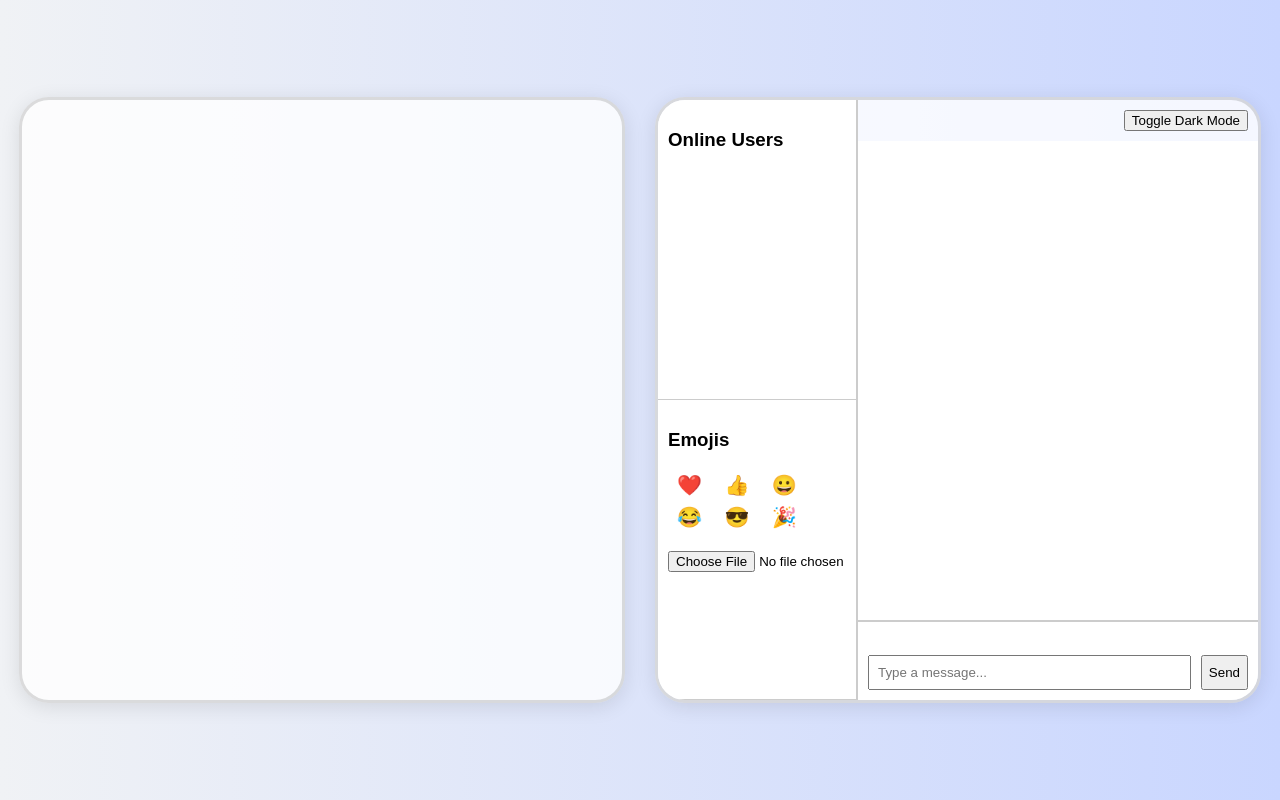
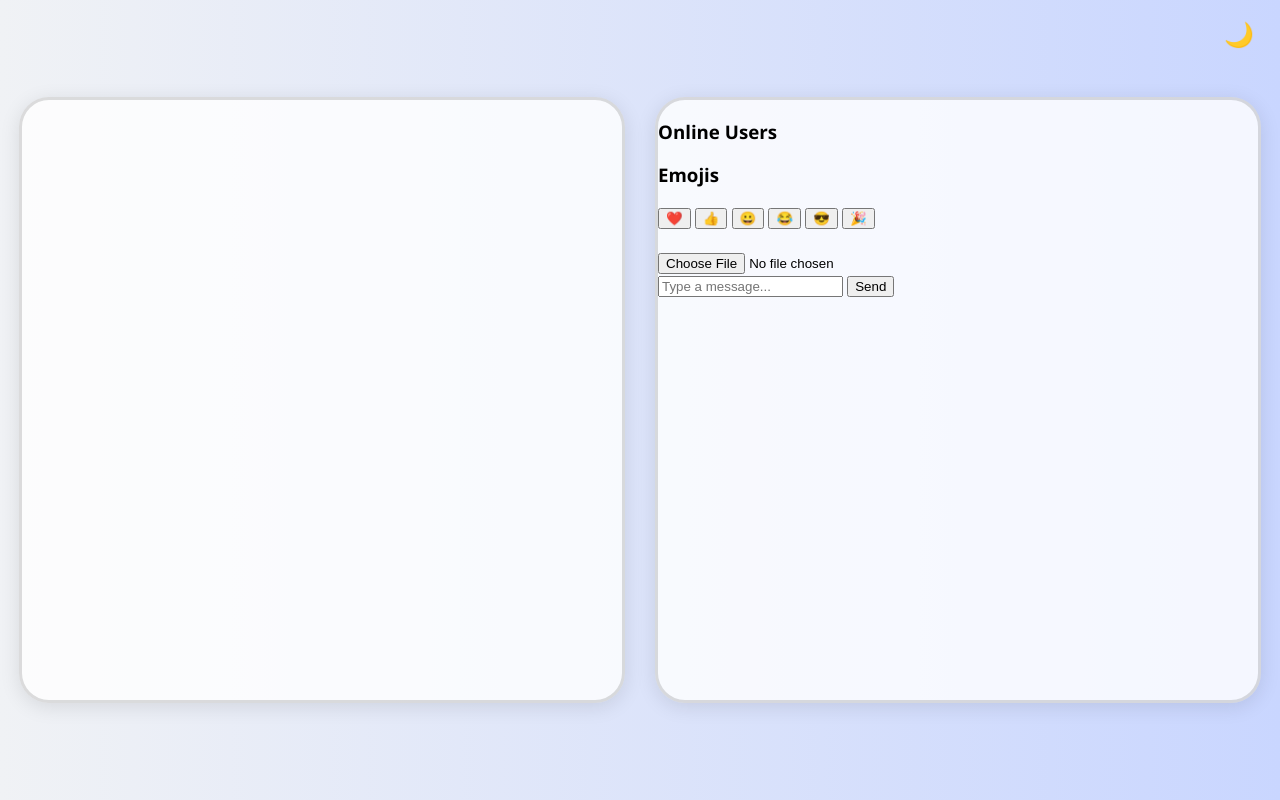
Before and after one commit to jim-kask/project-xeri, a Flask app: page /chat in a window 1280 px wide. Run offline with Flask 3, Linux system fonts and the light colour scheme; a user stored in the database is signed in; data that the repository does not hold is empty; some libraries are stand-ins or nearby versions.

Commit message:
Refactor to use base.html layout, unify dark mode and styles site-wide

```diff
--- a/static/style.css
+++ b/static/style.css
@@ -1,17 +1,40 @@
+:root {
+    --bg: linear-gradient(to right, #f0f2f5, #c9d6ff);
+    --text: #000;
+    --sidebar: #fff;
+    --chat-bg: #fff;
+    --input-bg: #fff;
+    --popup-bg: #333;
+    --popup-text: #fff;
+    --transition: 0.4s ease;
+}
+
+.dark-mode {
+    --bg: linear-gradient(to right, #0f2027, #203a43, #2c5364);
+    --text: #c9d1d9;
+    --sidebar: #161b22;
+    --chat-bg: #161b22;
+    --input-bg: #0d1117;
+    --popup-bg: #21262d;
+    --popup-text: #c9d1d9;
+}
+
 body {
     font-family: 'Segoe UI', Tahoma, Geneva, Verdana, sans-serif;
-    background: linear-gradient(to right, #f0f2f5, #c9d6ff);
+    background: var(--bg);
+    color: var(--text);
     display: flex;
     flex-direction: column;
     align-items: center;
     justify-content: center;
     height: 100vh;
     margin: 0;
+    transition: background var(--transition), color var(--transition);
 }
 
 h1 {
     font-size: 3em;
-    color: #333;
+    color: var(--text);
     margin-bottom: 20px;
 }
 
@@ -55,3 +78,23 @@ h1 {
     display: flex;
     flex-direction: column;
 }
+
+.chat-area,
+.sidebar,
+.input-area {
+    transition: background-color var(--transition), color var(--transition);
+}
+
+/* === Dark Mode Toggle Button === */
+
+.dark-toggle-btn {
+    position: absolute;
+    top: 20px;
+    right: 20px;
+    background: none;
+    border: none;
+    font-size: 24px;
+    cursor: pointer;
+    transition: transform 0.3s ease;
+    color: var(--text);
+}
--- /dev/null
+++ b/templates/base.html
@@ -0,0 +1,37 @@
+
+<!DOCTYPE html>
+<html lang="en">
+<head>
+  <meta charset="UTF-8">
+  <title>{% block title %}Project Xeri{% endblock %}</title>
+  <link rel="stylesheet" href="{{ url_for('static', filename='style.css') }}">
+  {% block head %}{% endblock %}
+</head>
+<body>
+  <!-- 🌗 Dark Mode Toggle -->
+  <button class="dark-toggle-btn" id="darkToggle" title="Toggle Dark Mode">🌙</button>
+
+  {% block content %}{% endblock %}
+
+  <script>
+    const toggleBtn = document.getElementById('darkToggle');
+    const root = document.documentElement;
+
+    if (localStorage.getItem('theme') === 'dark') {
+      root.classList.add('dark-mode');
+      toggleBtn.textContent = '☀️';
+    }
+
+    toggleBtn.addEventListener('click', () => {
+      root.classList.toggle('dark-mode');
+      const isDark = root.classList.contains('dark-mode');
+      toggleBtn.textContent = isDark ? '☀️' : '🌙';
+      localStorage.setItem('theme', isDark ? 'dark' : 'light');
+      toggleBtn.style.transform = 'rotate(360deg)';
+      setTimeout(() => toggleBtn.style.transform = 'rotate(0deg)', 300);
+    });
+  </script>
+
+  {% block scripts %}{% endblock %}
+</body>
+</html>
--- a/templates/chat.html
+++ b/templates/chat.html
@@ -1,173 +1,8 @@
-<!DOCTYPE html>
-<html data-username="{{ data_username }}">
-<head>
-  <link rel="stylesheet" href="{{ url_for('static', filename='style.css') }}">
-  <title>Chatroom</title>
-  <style>
-    body {
-      margin: 0;
-      font-family: Arial, sans-serif;
-      background-color: var(--bg, #f4f4f4);
-      color: var(--text, #000);
-    }
+{% extends 'base.html' %}
 
-    .main-layout {
-      display: flex;
-      justify-content: center;
-      align-items: flex-start;
-      gap: 30px;
-      padding: 40px;
-    }
+{% block title %}Chatroom{% endblock %}
 
-    .game-box, .chat-box {
-      width: 600px;
-      height: 600px;
-      border: 3px solid #00000022;
-      border-radius: 30px;
-      background-color: #ffffffcc;
-      box-shadow: 0 4px 20px rgba(0, 0, 0, 0.1);
-      overflow: hidden;
-    }
-
-    .chat-box {
-      display: flex;
-      flex-direction: column;
-    }
-
-    .chat-box .container {
-      flex: 1;
-      display: grid;
-      grid-template-columns: 200px 1fr;
-      grid-template-rows: auto 1fr auto;
-      grid-template-areas:
-        "sidebar header"
-        "sidebar chat"
-        "sidebar input";
-      height: 100%;
-      min-height: 0;
-      overflow: hidden;
-    }
-
-    .sidebar {
-      grid-area: sidebar;
-      display: flex;
-      flex-direction: column;
-      background: var(--sidebar, #fff);
-      border-right: 2px solid #ccc;
-      min-height: 0;
-    }
-
-    .users, .emojis {
-      padding: 10px;
-      border-bottom: 1px solid #ccc;
-      flex: 1;
-      overflow-y: auto;
-      min-height: 0;
-    }
-
-    .chat-area {
-      grid-area: chat;
-      padding: 10px;
-      display: flex;
-      flex-direction: column;
-      overflow-y: auto;
-      background: var(--chat-bg, #fff);
-      min-height: 0;
-    }
-
-    .chat-message {
-      padding: 4px 0;
-      border-bottom: 1px solid #eee;
-      display: flex;
-      justify-content: space-between;
-    }
-
-    .admin-controls button {
-      background: none;
-      border: none;
-      cursor: pointer;
-      font-size: 16px;
-      margin-left: 8px;
-    }
-
-    .input-area {
-      grid-area: input;
-      padding: 10px;
-      border-top: 2px solid #ccc;
-      background: var(--input-bg, #fff);
-    }
-
-    .input-area form {
-      display: flex;
-      gap: 10px;
-    }
-
-    .input-area input[type="text"] {
-      flex: 1;
-      padding: 8px;
-    }
-
-    .typing-indicator {
-      font-size: 0.9em;
-      color: gray;
-      margin-bottom: 6px;
-      min-height: 1.2em;
-    }
-
-    .muted-label {
-      color: red;
-      font-style: italic;
-      margin-left: 5px;
-    }
-
-    .popup {
-      position: absolute;
-      bottom: 10px;
-      right: 20px;
-      background: var(--popup-bg, #333);
-      color: var(--popup-text, #fff);
-      padding: 6px 12px;
-      border-radius: 6px;
-      opacity: 0;
-      transition: opacity 0.3s;
-    }
-
-    .popup.show {
-      opacity: 1;
-    }
-
-    #emoji-buttons button {
-      font-size: 20px;
-      margin: 3px;
-      cursor: pointer;
-      background: none;
-      border: none;
-    }
-
-    .toggle-darkmode {
-      grid-area: header;
-      text-align: right;
-      padding: 10px;
-    }
-
-    .status-dot {
-      display: inline-block;
-      width: 10px;
-      height: 10px;
-      border-radius: 50%;
-      margin-right: 6px;
-    }
-
-    .online {
-      background-color: green;
-    }
-
-    .afk {
-      background-color: red;
-    }
-  </style>
-</head>
-<body>
+{% block content %}
 <div class="main-layout">
   <!-- Game Placeholder -->
   <div class="game-box"></div>
@@ -195,16 +30,14 @@
         </div>
       </div>
 
-        <div class="toggle-darkmode">
-          <button onclick="document.body.classList.toggle('dark-mode')">Toggle Dark Mode</button>
-        </div>
-
       <div class="chat-area" id="chatbox">
         {% for message in messages %}
         <div class="chat-message" data-id="{{ message.id }}">
           <span>
             {{ message.timestamp.strftime('%H:%M') }} - {{ message.username }}
-              {% if message.username in muted %}<span class="muted-label">(muted)</span>{% endif %}: {{ message.text|safe }}
+            {% if message.username in muted %}
+              <span class="muted-label">(muted)</span>
+            {% endif %}: {{ message.text|safe }}
           </span>
           {% if is_mod %}
           <span class="admin-controls">
@@ -227,7 +60,9 @@
 </div>
 
 <div class="popup" id="popup"></div>
+{% endblock %}
 
+{% block scripts %}
 <script src="https://cdn.socket.io/4.7.2/socket.io.min.js"></script>
 <script>
   const socket = io();
@@ -349,5 +184,4 @@
     }
   });
 </script>
-</body>
-</html>
+{% endblock %}
```
Also changed, not shown: app.py (+25 -2 lines), templates/index.html (+7 -46 lines), templates/login.html (+5 -9 lines), templates/register.html (+5 -9 lines). Lines whose indentation alone changed are shown as unchanged.
